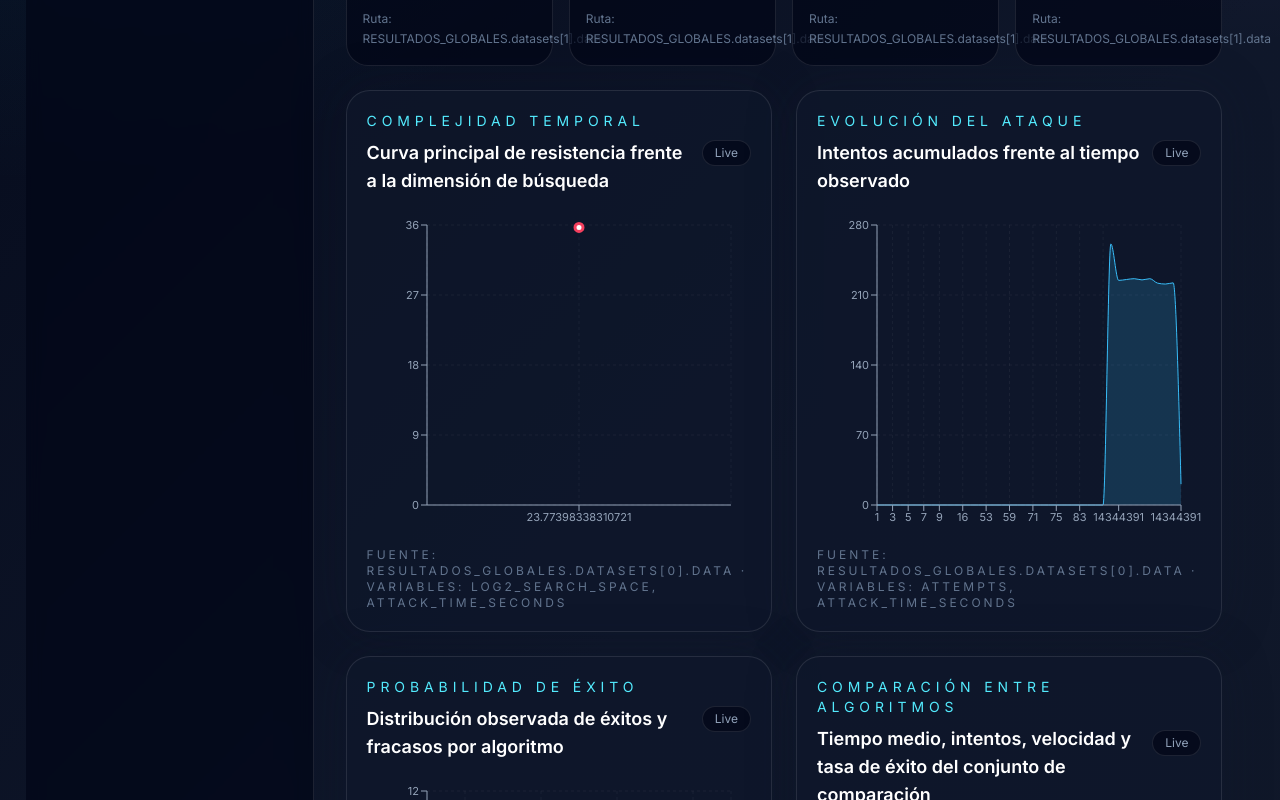
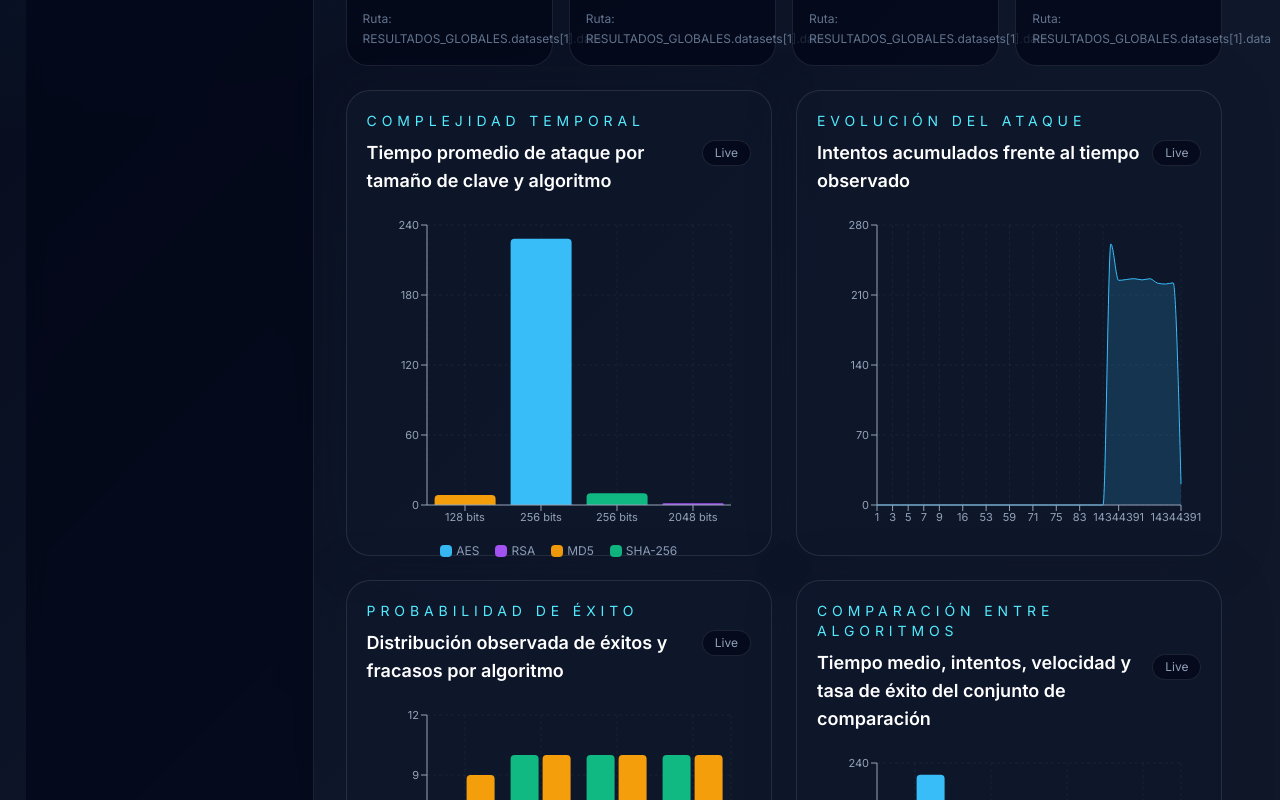
Before and after one commit to michfranko/dashboard_criptografia, a Next.js app: page /fuerza-bruta in a window 1280 px wide. Shown: the part 800-1600 px from the top of the page. Built offline with nearby package versions, Linux system fonts and the light colour scheme.

Commit message:
mejoras graficas en seccion de fuerza bruta

```diff
--- a/app/fuerza-bruta/force-brute-view.tsx
+++ b/app/fuerza-bruta/force-brute-view.tsx
@@ -8,6 +8,7 @@ import {
   Bar,
   BarChart,
   CartesianGrid,
+  Cell,
   Line,
   LineChart,
   ResponsiveContainer,
@@ -184,27 +185,37 @@ export default function ForceBruteView() {
     ];
   }, [activeTab, selectedStat]);
 
-  const complexityData = useMemo(() => {
-    const grouped = new Map<number, { log2: number; time: number[]; attempts: number[] }>();
+  const complexityBarData = useMemo(() => {
+    const grouped = new Map<string, { key: number; algo: string; times: number[]; attempts: number[] }>();
 
     selectedRows.forEach((row) => {
-      const log2 = parseNumber(row.log2_search_space);
+      const key = parseNumber(row.key_size_bits);
+      const algo = String(row.algoritmo ?? "DESCONOCIDO");
       const time = parseNumber(row.attack_time_seconds) || parseNumber(row.execution_time);
       const attempts = parseNumber(row.attempts);
-      if (!grouped.has(log2)) grouped.set(log2, { log2, time: [], attempts: [] });
-      const bucket = grouped.get(log2)!;
-      if (time > 0) bucket.time.push(time);
+      const groupKey = `${key}-${algo}`;
+      if (!grouped.has(groupKey)) grouped.set(groupKey, { key, algo, times: [], attempts: [] });
+      const bucket = grouped.get(groupKey)!;
+      if (time > 0) bucket.times.push(time);
       if (attempts > 0) bucket.attempts.push(attempts);
     });
 
     return Array.from(grouped.values())
       .map((item) => ({
-        log2: item.log2,
-        tiempoPromedio: item.time.length ? item.time.reduce((acc, value) => acc + value, 0) / item.time.length : 0,
-        intentosPromedio: item.attempts.length ? item.attempts.reduce((acc, value) => acc + value, 0) / item.attempts.length : 0,
+        key: item.key,
+        algo: item.algo,
+        tiempoPromedio: item.times.length ? item.times.reduce((acc, v) => acc + v, 0) / item.times.length : 0,
+        intentosPromedio: item.attempts.length ? item.attempts.reduce((acc, v) => acc + v, 0) / item.attempts.length : 0,
       }))
-      .sort((a, b) => a.log2 - b.log2);
+      .sort((a, b) => a.key - b.key || a.algo.localeCompare(b.algo));
   }, [selectedRows]);
+
+  const algorithmColorMap: Record<string, string> = {
+    "AES": "#38bdf8",
+    "RSA": "#a855f7",
+    "MD5": "#f59e0b",
+    "SHA-256": "#10b981",
+  };
 
   const evolutionData = useMemo(() => {
     return selectedRows
@@ -363,19 +374,37 @@ export default function ForceBruteView() {
 
       <div className="mt-6 space-y-6">
         <div className="grid gap-6 xl:grid-cols-2">
-          <VisualPanel title="Complejidad temporal" subtitle="Curva principal de resistencia frente a la dimensión de búsqueda">
+          <VisualPanel title="Complejidad temporal" subtitle="Tiempo promedio de ataque por tamaño de clave y algoritmo">
             <div className="mt-4 h-[320px] w-full">
               <ResponsiveContainer width="100%" height="100%">
-                <LineChart data={complexityData} margin={{ top: 10, right: 20, left: 0, bottom: 0 }}>
+                <BarChart data={complexityBarData} margin={{ top: 10, right: 20, left: 0, bottom: 0 }}>
                   <CartesianGrid strokeDasharray="3 3" stroke="rgba(255,255,255,0.05)" />
-                  <XAxis dataKey="log2" stroke="#94a3b8" fontSize={11} />
+                  <XAxis dataKey="key" stroke="#94a3b8" fontSize={11} tickFormatter={(v) => `${v} bits`} />
                   <YAxis stroke="#94a3b8" fontSize={11} />
-                  <Tooltip {...customTooltipStyle} formatter={(value) => [`${formatMetric(Number(value), 3)} s`, "Tiempo medio"]} />
-                  <Line type="monotone" dataKey="tiempoPromedio" stroke="#f43f5e" strokeWidth={3} dot={{ r: 4 }} activeDot={{ r: 8 }} />
-                </LineChart>
+                  <Tooltip
+                    {...customTooltipStyle}
+                    formatter={(value, name) => {
+                      if (name === "tiempoPromedio") return [`${formatMetric(Number(value), 3)} s`, "Tiempo medio"];
+                      return [value, name];
+                    }}
+                    labelFormatter={(label) => `${label} bits`}
+                  />
+                  <Bar dataKey="tiempoPromedio" radius={[4, 4, 0, 0]}>
+                    {complexityBarData.map((entry, index) => (
+                      <Cell key={index} fill={algorithmColorMap[entry.algo] ?? "#f43f5e"} />
+                    ))}
+                  </Bar>
+                </BarChart>
               </ResponsiveContainer>
+              <div className="mt-2 flex flex-wrap justify-center gap-4 text-xs text-slate-400">
+                {Object.entries(algorithmColorMap).map(([algo, color]) => (
+                  <span key={algo} className="flex items-center gap-1">
+                    <span className="inline-block h-3 w-3 rounded-sm" style={{ backgroundColor: color }} />
+                    {algo}
+                  </span>
+                ))}
+              </div>
             </div>
-            <p className="mt-3 text-xs uppercase tracking-[0.25em] text-slate-500">Fuente: RESULTADOS_GLOBALES.datasets[0].data · variables: log2_search_space, attack_time_seconds</p>
           </VisualPanel>
 
           <VisualPanel title="Evolución del ataque" subtitle="Intentos acumulados frente al tiempo observado">
@@ -390,7 +419,6 @@ export default function ForceBruteView() {
                 </AreaChart>
               </ResponsiveContainer>
             </div>
-            <p className="mt-3 text-xs uppercase tracking-[0.25em] text-slate-500">Fuente: RESULTADOS_GLOBALES.datasets[0].data · variables: attempts, attack_time_seconds</p>
           </VisualPanel>
         </div>
 
@@ -408,7 +436,6 @@ export default function ForceBruteView() {
                 </BarChart>
               </ResponsiveContainer>
             </div>
-            <p className="mt-3 text-xs uppercase tracking-[0.25em] text-slate-500">Fuente: RESULTADOS_GLOBALES.datasets[1].data · variables: successful_attacks, failed_attacks</p>
           </VisualPanel>
 
           <VisualPanel title="Comparación entre algoritmos" subtitle="Tiempo medio, intentos, velocidad y tasa de éxito del conjunto de comparación">
@@ -424,7 +451,6 @@ export default function ForceBruteView() {
                 </BarChart>
               </ResponsiveContainer>
             </div>
-            <p className="mt-3 text-xs uppercase tracking-[0.25em] text-slate-500">Fuente: RESULTADOS_GLOBALES.datasets[2].data · variables: average_time, average_attempts, average_attempts_per_second, success_rate</p>
           </VisualPanel>
         </div>
 
```
